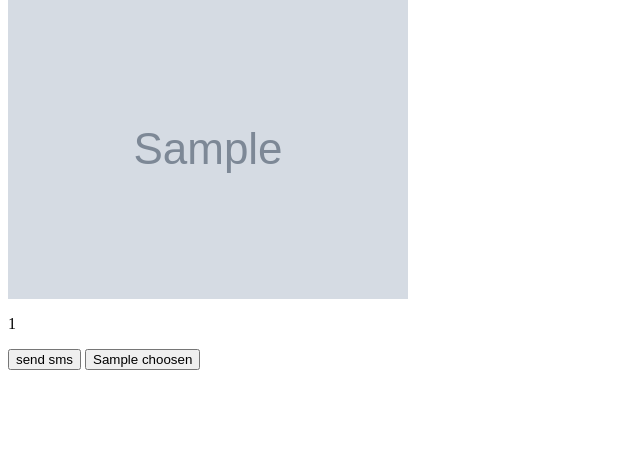
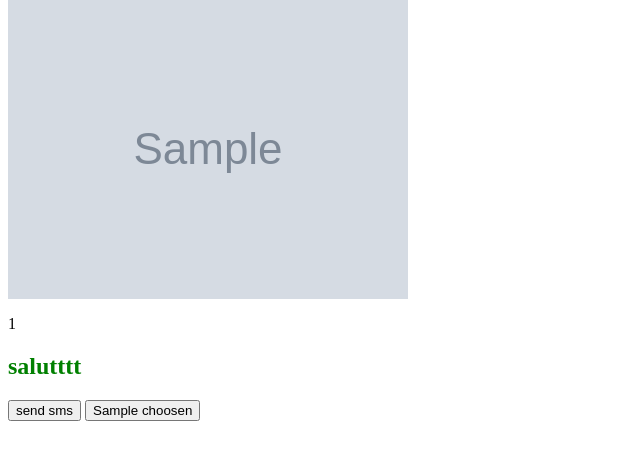
Before and after one commit to nathaniel-prog/mychauffeur, a Django app: template Nathaniel/templates/chauffeurs.html in a window 1280 px wide. Shown: the part 101-569 px from the top of the page, without its empty margins (0-640 px from the left). Run offline with Django 3.2, Linux system fonts and the light colour scheme; the template is opened without the code that fills it: most values are stand-ins (such as "Sample title", 1, 10 or a date in 2020); grey boxes marked "Sample" are stand-in pictures.

Commit message:
ajout salut

```diff
--- a/Nathaniel/templates/chauffeurs.html
+++ b/Nathaniel/templates/chauffeurs.html
@@ -22,6 +22,8 @@
 
 <p>{{object.num_phone}}</p>
 
+<h2> salutttt</h2>
+
 <button class="btn" ,  type="button"> send sms</button> <button>{{choosen}}</button>
 
 
```
